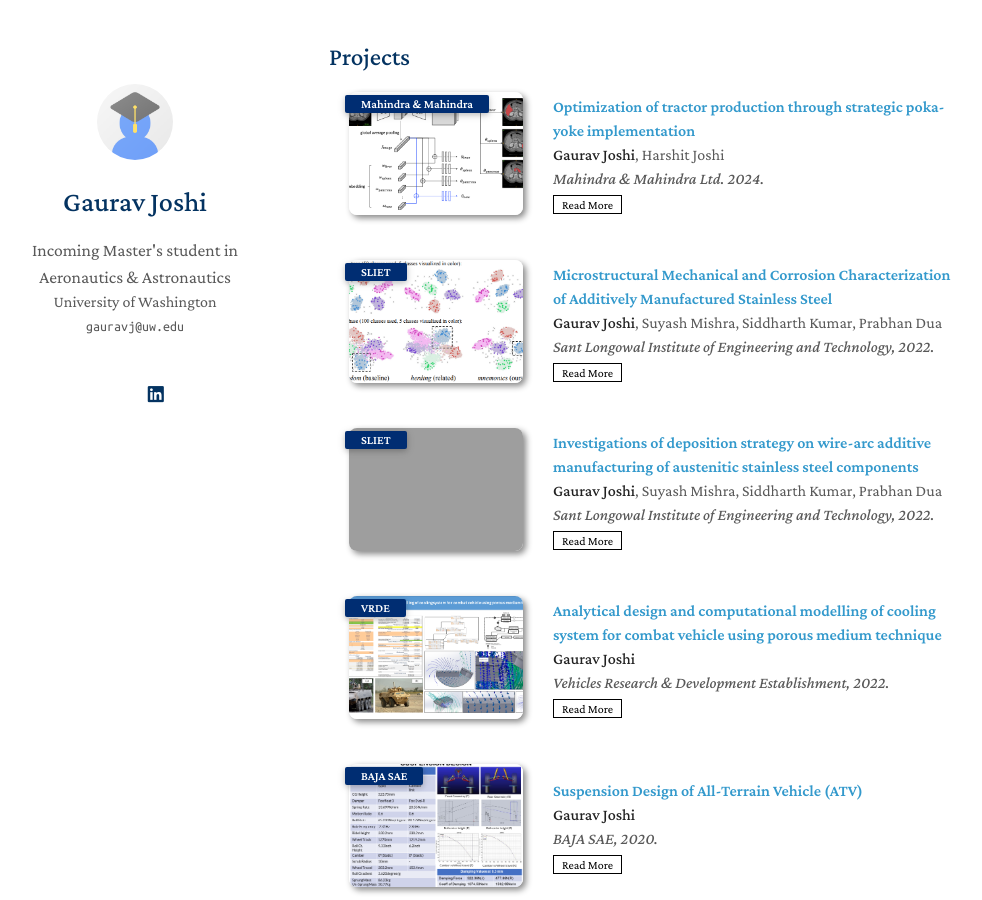
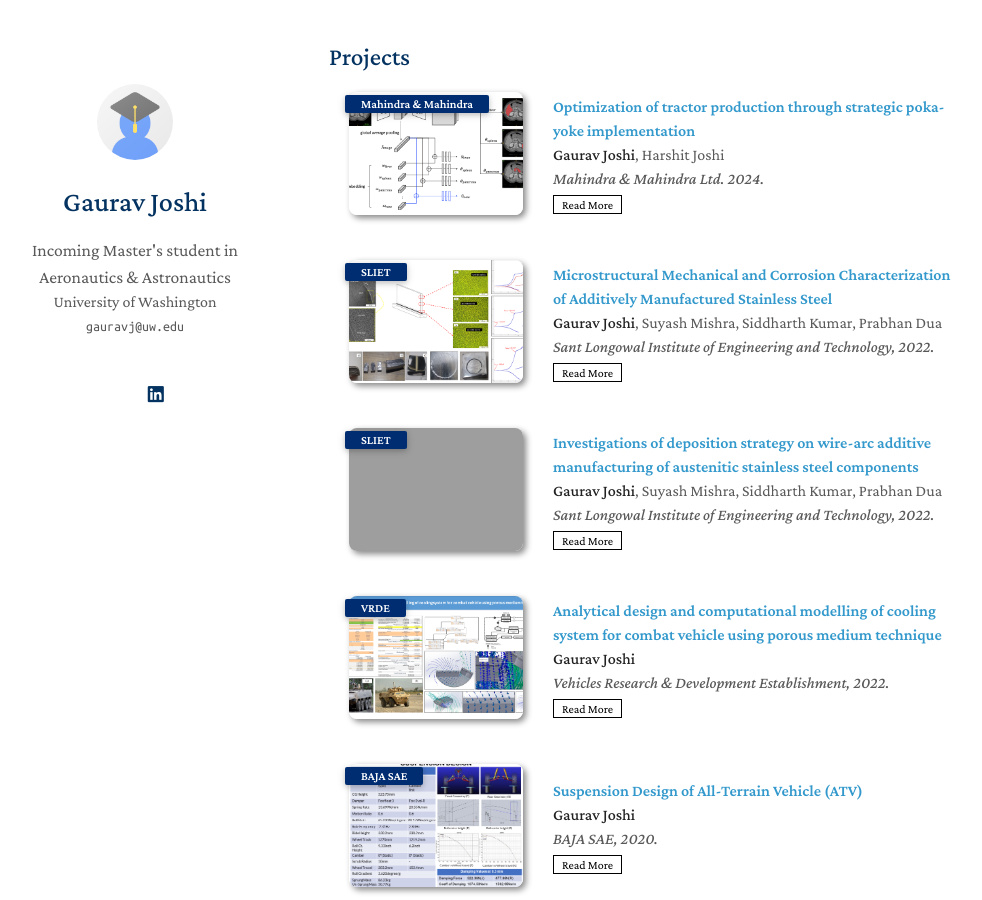
Before and after one commit to mastersinusoidal/mastersinusoidal.github.io, a Jekyll site: the page built from index.md, in a window 1280 px wide and 900 px high, scrolled down 692 px. Shown: the whole window, without its empty margins (141-1123 px from the left). Built offline with Jekyll 4.4.1, drawn with Linux system fonts in a browser that asks for light colours; nearby versions of some CDN libraries; a style sheet for code colours, icons or effects is not loaded; our own code applies the rules of GitHub Pages for plain Markdown files; grey boxes are pictures that could not be loaded.

Commit message:
Update projects.yml

```diff
--- a/_data/projects.yml
+++ b/_data/projects.yml
@@ -12,7 +12,7 @@ main:
     conference_short: SLIET
     conference: Sant Longowal Institute of Engineering and Technology, 2022.
     code: https://mastersinusoidal.github.io/project/material-characterization/
-    image: ./assets/img/teaser_example.png
+    image: ./assets/img/material-characterization.png
 
   - title: "Investigations of deposition strategy on wire-arc additive manufacturing of austenitic stainless steel components"
     authors: <strong>Gaurav Joshi</strong>, Suyash Mishra, Siddharth Kumar, Prabhan Dua
```
